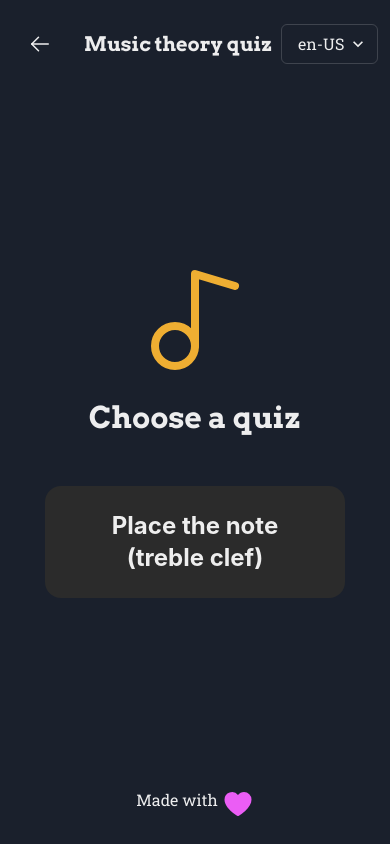
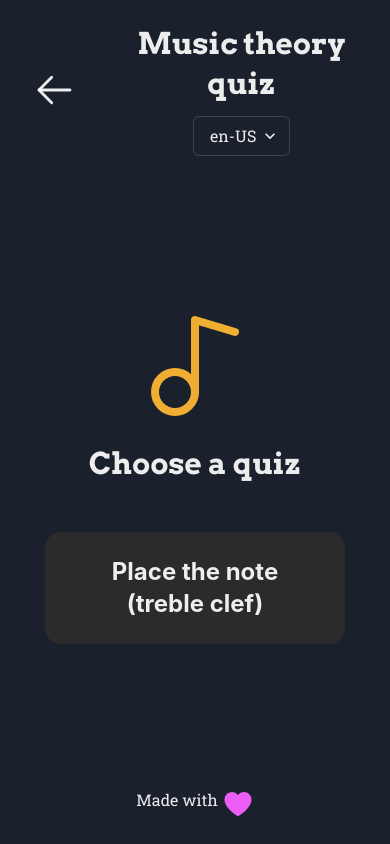
Before and after one commit to Shoonkey/portfolio-v1, a Next.js app: page /music-theory in a window 390 px wide. Built offline with nearby package versions, Linux system fonts and the light colour scheme; a web font is replaced by a local one.

Commit message:
fix: improved navbar responsiveness, again

```diff
--- a/src/projects/portfolio/components/BackButton.tsx
+++ b/src/projects/portfolio/components/BackButton.tsx
@@ -6,13 +6,13 @@ import { useRouter } from "next/router"
 
 function BackButton() {
   const i18n = useI18N("portfolio")
-  const iconSize = useBreakpointValue({ base: 24, md: 48 })
+  // const iconSize = useBreakpointValue({ base: 24, md: 48 })
   const router = useRouter()
 
   return (
     <Tooltip label={i18n.meta.goBack}>
-      <Button variant="transparent" onClick={() => router.back()} aria-label={i18n.meta.goBack}>
-        <ArrowLeft size={iconSize} />
+      <Button minW={8} variant="transparent" onClick={() => router.back()} aria-label={i18n.meta.goBack}>
+        <ArrowLeft size={48} />
       </Button>
     </Tooltip>
   )
--- a/src/projects/portfolio/components/Navbar.tsx
+++ b/src/projects/portfolio/components/Navbar.tsx
@@ -16,13 +16,19 @@ function Navbar({ title, showBackButton = true }: NavbarProps) {
     <Flex
       as="header"
       mb={4}
-      justifyContent="space-between"
+      justifyContent={{ base: "center", md: "space-between" }}
       alignItems="center"
       gap={4}
     >
       {showBackButton && <BackButton />}
-      <Flex flexGrow={1} justifyContent="space-between" alignItems="center">
-        <Heading as="h1" size={{ base: "md", md: "2xl" }} fontFamily="Arvo">
+      <Flex
+        flexGrow={{ base: 0, md: 1 }}
+        flexDir={{ base: "column", md: "row" }}
+        justifyContent="space-between"
+        alignItems="center"
+        gap={{ base: 3, md: 0 }}
+      >
+        <Heading as="h1" size={{ base: "xl", md: "2xl" }} fontFamily="Arvo" textAlign="center">
           {title}
         </Heading>
         <Select
--- a/src/projects/portfolio/components/Page.tsx
+++ b/src/projects/portfolio/components/Page.tsx
@@ -28,7 +28,7 @@ function Page({
       flexDir="column"
       minH="100vh"
       fontFamily="'Roboto Slab', sans-serif"
-      px={{ base: 3, md: 10 }}
+      px={{ base: 4, md: 10 }}
       py={6}
       {...containerProps}
     >
```
